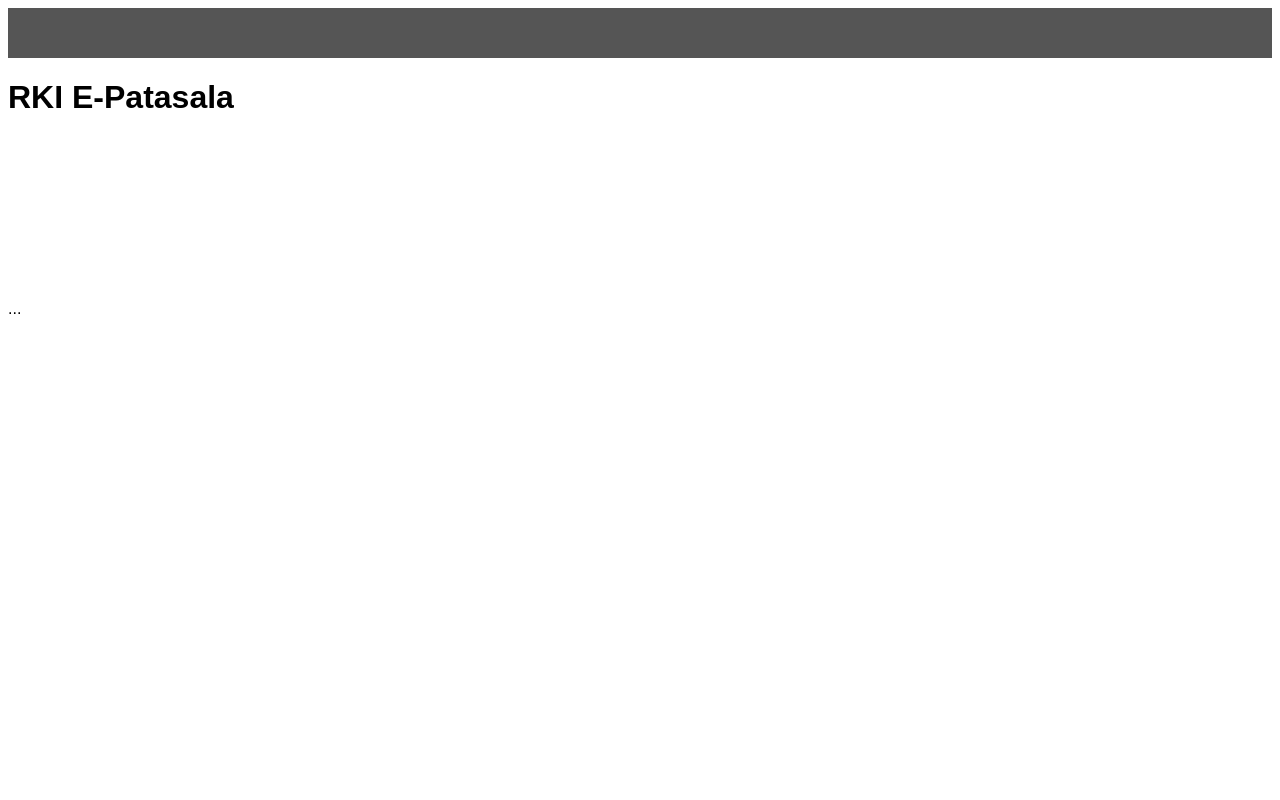
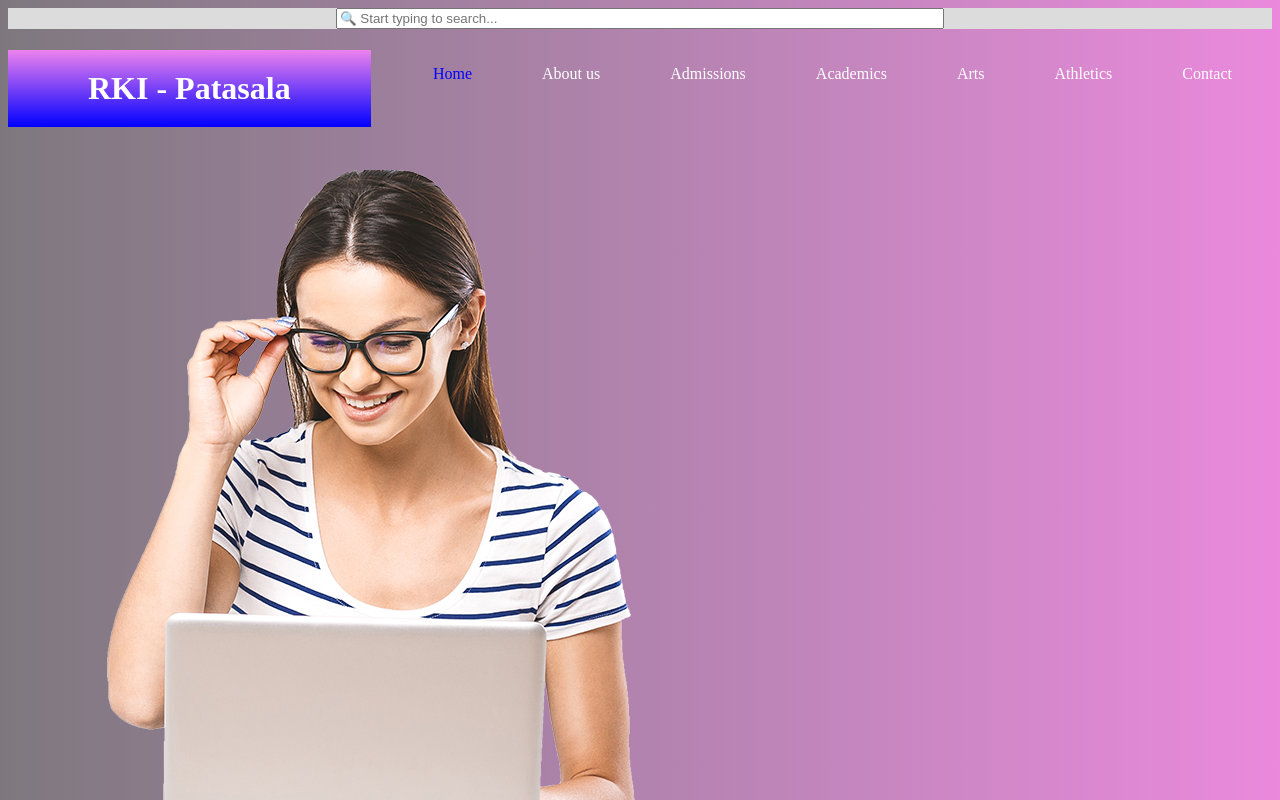
Before and after one commit to kiruthigarcad01/schoolpro, a plain HTML site: page school/index.html in a window 1280 px wide. Shown: the top 800 px of the page. Drawn offline with nearby package versions, Linux system fonts and the light colour scheme.

Commit message:
updated search bar and image

```diff
--- a/school/css/styles.css
+++ b/school/css/styles.css
@@ -1,15 +1,68 @@
+body{
+  background-image: linear-gradient(to right, #7e787e, #977e96, #b283ae, #ce87c6, #eb89dc);
+}
+
 img{
-  width: 0px;
-  height: 50px;
+
+  padding: 20px;
+
 }
 
 .header{
+  display: block;
+  overflow: hidden;
+  color: white;
+  text-align: center;
+}
+
+.searchblock{
+  background-color: gainsboro;
+}
+
+
+.searchbar{
+  width: 600px;
+}
+.titleblock{
   display: flex;
-  place-items: center;
-  justify-content: center;
-  gap: 50px;
-  background-color: #555;
+  justify-content: space-between;
+  color: white;
+}
 
+.logo{
+  color: white;
+  background-image: linear-gradient(violet, blue);
+  padding: 20px 80px;
+
+
+}
+
+.slogan{
+  text-align: center;
+
+}
+ul{
+  display: flex;
+  list-style-type: none;
+  gap: 20px 30px;
+  padding: 20px;
+
+}
+
+.menu1{
+  color: blue;
+}
+
+
+li{
+  float: left;
+
+}
+
+li a{
+  padding:20px 20px ;
+  text-decoration: none;
+  color: white;
 }
 
 
@@ -17,8 +70,7 @@ img{
 
 
 
-
-.imagecontainer{
+/* .imagecontainer{
     width: 100%;
 }
 
@@ -74,5 +126,5 @@ img{
   .navbar a {
     float: none;
     display: block;
-  }
+  } */
 }
--- a/school/index.html
+++ b/school/index.html
@@ -10,30 +10,53 @@
 
 </head>
 <body>
-<div class="header">
-  <img src="images/kiki.png" alt="">
-</div>
-<div class="slogan">
-  <h1>RKI E-Patasala</h1>
-</div>
+  <div class="header">
+    <div class="searchblock">
 
-<div class="imagecontainer">
+      <input id="searchbar" class="searchbar" type="text" placeholder="&#x1F50D; Start typing to search..."">
+
+    </div>
+    <div class="titleblock">
+      <h1 class="logo">RKI - Patasala</h1>
+
+      <ul>
+        <li > <a href="#"class="menu1">Home</a></li>
+        <li> <a href="#">About us</a></li>
+        <li> <a href="#">Admissions</a></li>
+        <li> <a href="#">Academics</a></li>
+        <li> <a href="#">Arts</a></li>
+        <li> <a href="#">Athletics</a></li>
+        <li> <a href="#">Contact</a></li>
+       </ul>
+
+    </div>
+  </div>
+
+  <img src="images/girl1.png" alt="">
+
+
+<!-- <div class="slogan">
+<p>Education is Your Door To The Future</p>
+</div> -->
+
+
+<!-- <div class="imagecontainer">
     <div id="swiper" class="swiper">
         <!-- Additional required wrapper -->
-        <div class="swiper-wrapper">
+        <!-- <div class="swiper-wrapper"> -->
           <!-- Slides -->
-          <div class="swiper-slide"><img src="https://picsum.photos/id/230/1000/300" alt=""></div>
+          <!-- <div class="swiper-slide"><img src="https://picsum.photos/id/230/1000/300" alt=""></div>
           <div class="swiper-slide"><img src="https://picsum.photos/id/231/1000/300" alt=""></div>
-          <div class="swiper-slide"><img src="https://picsum.photos/id/232/1000/300" alt=""></div>
+          <div class="swiper-slide"><img src="https://picsum.photos/id/232/1000/300" alt=""></div> --> -->
 
 
           ...
         </div>
         <!-- If we need pagination -->
-        <div class="swiper-pagination"></div>
+        <!-- <div class="swiper-pagination"></div> -->
 
         <!-- If we need navigation buttons -->
-        <div class="swiper-button-prev"></div>
+        <!-- <div class="swiper-button-prev"></div>
         <div class="swiper-button-next"></div>
 
     </div>
```
Also changed, not shown: school/images/girl.PNG (added), school/images/girl1.png (added), school/images/kinder.jpeg (added).
